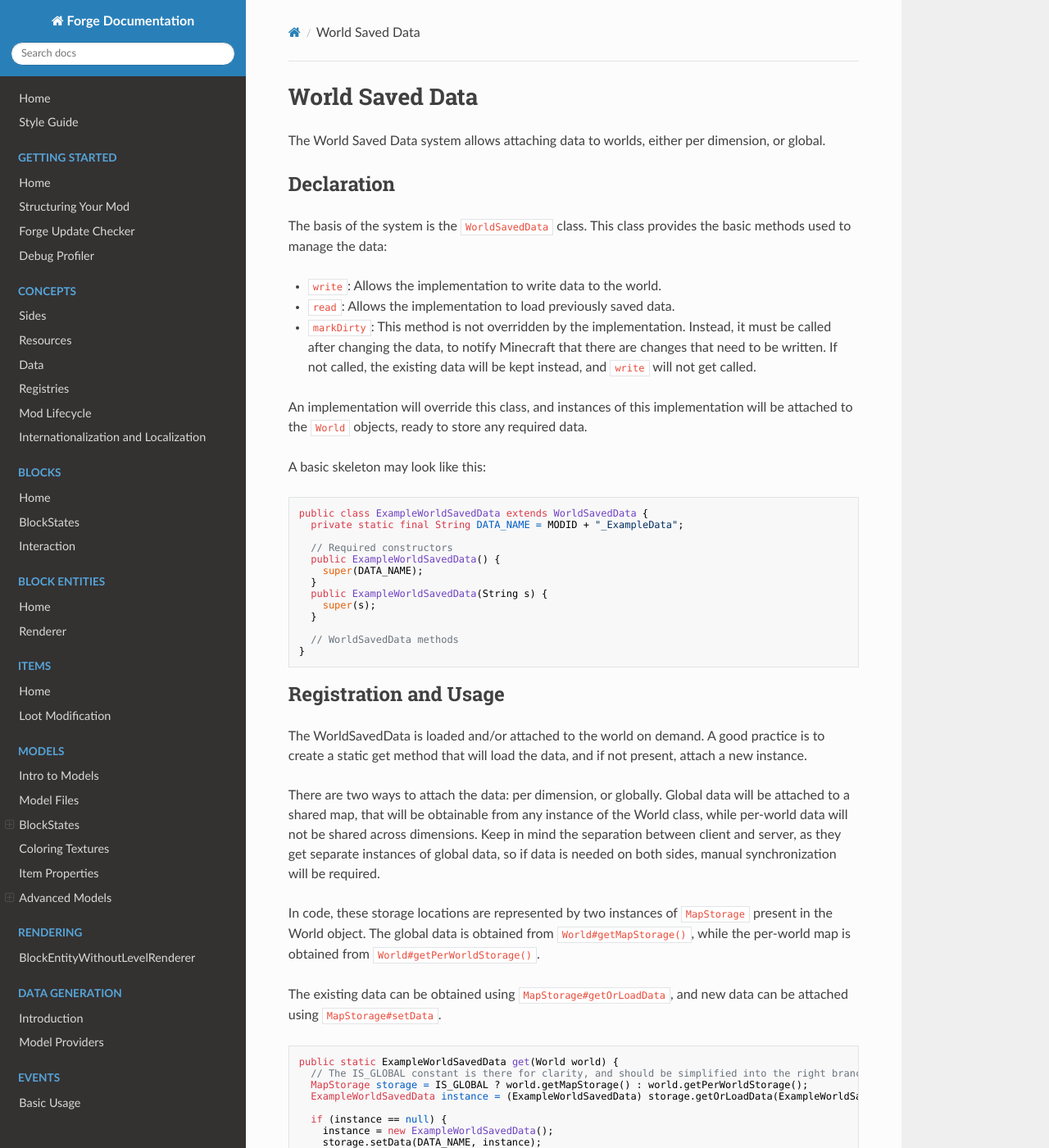
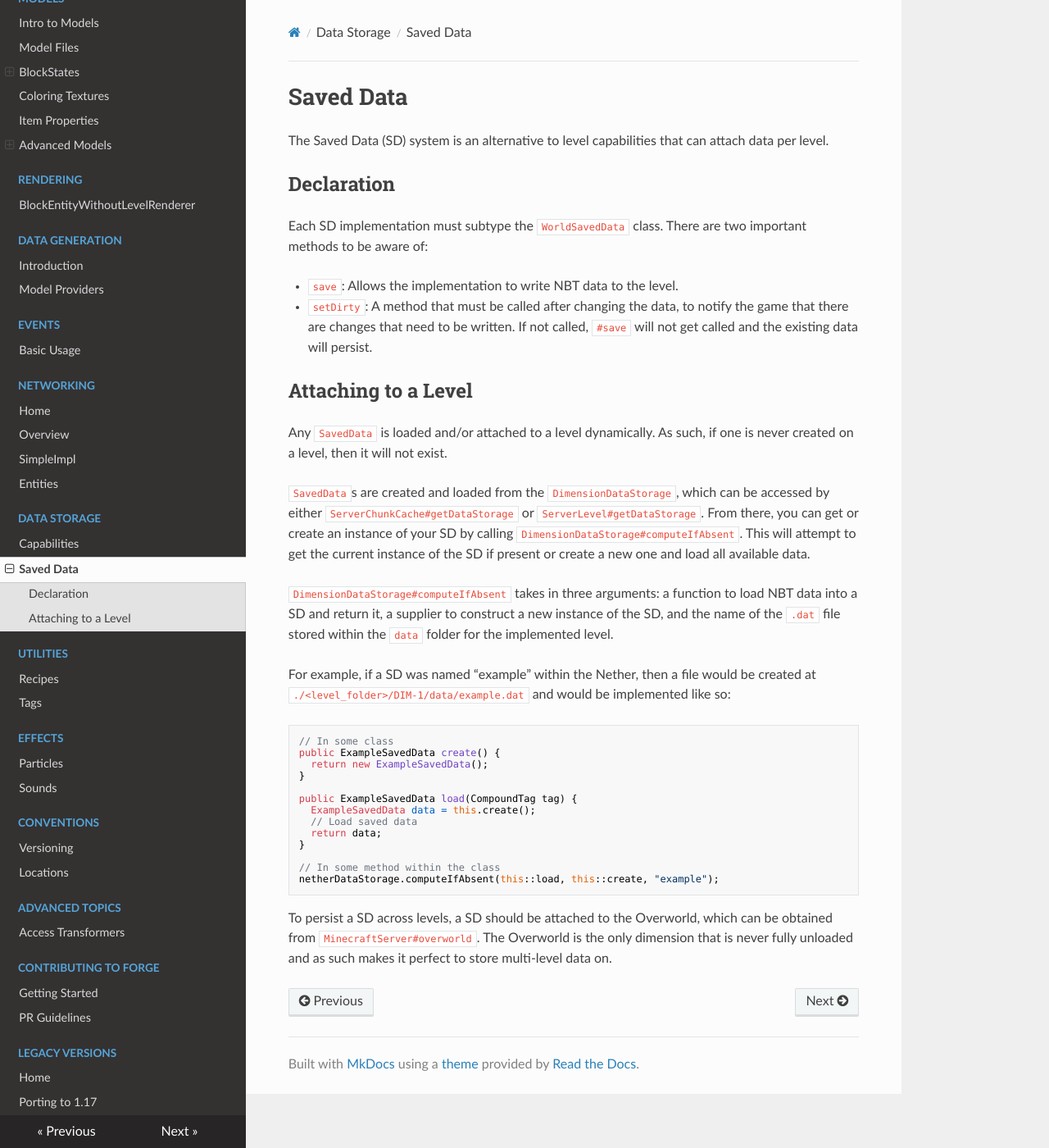
Before and after one commit to MinecraftForge/Documentation, an MkDocs documentation site: the page built from docs/datastorage/saveddata.md, in a window 1280 px wide and 1400 px high. Shown: the whole window at 82% size. Built offline with MkDocs 1.6.1, drawn with Linux system fonts in a browser that asks for light colours; nearby versions of some CDN libraries; some of the changed text lies outside the part shown.

Commit message:
Update saved data due to #389

````diff
--- a/docs/datastorage/saveddata.md
+++ b/docs/datastorage/saveddata.md
@@ -1,58 +1,41 @@
-World Saved Data
-================
+Saved Data
+==========
 
-The World Saved Data system allows attaching data to worlds, either per dimension, or global.
+The Saved Data (SD) system is an alternative to level capabilities that can attach data per level.
 
 Declaration
 -----------
 
-The basis of the system is the `WorldSavedData` class. This class provides the basic methods used to manage the data:
+Each SD implementation must subtype the `WorldSavedData` class. There are two important methods to be aware of:
 
-* `write`: Allows the implementation to write data to the world.
-* `read`: Allows the implementation to load previously saved data.
-* `markDirty`: This method is not overridden by the implementation. Instead, it must be called after changing the data, to notify Minecraft that there are changes that need to be written. If not called, the existing data will be kept instead, and `write` will not get called.
+* `save`: Allows the implementation to write NBT data to the level.
+* `setDirty`: A method that must be called after changing the data, to notify the game that there are changes that need to be written. If not called, `#save` will not get called and the existing data will persist.
 
-An implementation will override this class, and instances of this implementation will be attached to the `World` objects, ready to store any required data.
+Attaching to a Level
+----------------------
 
-A basic skeleton may look like this:
+Any `SavedData` is loaded and/or attached to a level dynamically. As such, if one is never created on a level, then it will not exist.
 
-```Java
-public class ExampleWorldSavedData extends WorldSavedData {
-  private static final String DATA_NAME = MODID + "_ExampleData";
+`SavedData`s are created and loaded from the `DimensionDataStorage`, which can be accessed by either `ServerChunkCache#getDataStorage` or `ServerLevel#getDataStorage`. From there, you can get or create an instance of your SD by calling `DimensionDataStorage#computeIfAbsent`. This will attempt to get the current instance of the SD if present or create a new one and load all available data.
 
-  // Required constructors
-  public ExampleWorldSavedData() {
-    super(DATA_NAME);
-  }
-  public ExampleWorldSavedData(String s) {
-    super(s);
-  }
+`DimensionDataStorage#computeIfAbsent` takes in three arguments: a function to load NBT data into a SD and return it, a supplier to construct a new instance of the SD, and the name of the `.dat` file stored within the `data` folder for the implemented level.
 
-  // WorldSavedData methods
+For example, if a SD was named "example" within the Nether, then a file would be created at `./<level_folder>/DIM-1/data/example.dat` and would be implemented like so:
+
+```java
+// In some class
+public ExampleSavedData create() {
+  return new ExampleSavedData();
 }
+
+public ExampleSavedData load(CompoundTag tag) {
+  ExampleSavedData data = this.create();
+  // Load saved data
+  return data;
+}
+
+// In some method within the class
+netherDataStorage.computeIfAbsent(this::load, this::create, "example");
 ```
 
-Registration and Usage
-----------------------
-
-The WorldSavedData is loaded and/or attached to the world on demand. A good practice is to create a static get method that will load the data, and if not present, attach a new instance.
-
-There are two ways to attach the data: per dimension, or globally. Global data will be attached to a shared map, that will be obtainable from any instance of the World class, while per-world data will not be shared across dimensions. Keep in mind the separation between client and server, as they get separate instances of global data, so if data is needed on both sides, manual synchronization will be required.
-
-In code, these storage locations are represented by two instances of `MapStorage` present in the World object. The global data is obtained from `World#getMapStorage()`, while the per-world map is obtained from `World#getPerWorldStorage()`.
-
-The existing data can be obtained using `MapStorage#getOrLoadData`, and new data can be attached using `MapStorage#setData`.
-
-```Java
-public static ExampleWorldSavedData get(World world) {
-  // The IS_GLOBAL constant is there for clarity, and should be simplified into the right branch.
-  MapStorage storage = IS_GLOBAL ? world.getMapStorage() : world.getPerWorldStorage();
-  ExampleWorldSavedData instance = (ExampleWorldSavedData) storage.getOrLoadData(ExampleWorldSavedData.class, DATA_NAME);
-
-  if (instance == null) {
-    instance = new ExampleWorldSavedData();
-    storage.setData(DATA_NAME, instance);
-  }
-  return instance;
-}
-```
+To persist a SD across levels, a SD should be attached to the Overworld, which can be obtained from `MinecraftServer#overworld`. The Overworld is the only dimension that is never fully unloaded and as such makes it perfect to store multi-level data on.
--- a/mkdocs.yml
+++ b/mkdocs.yml
@@ -54,7 +54,7 @@ nav:
     - Entities: 'networking/entities.md'
   - Data Storage:
     - Capabilities: 'datastorage/capabilities.md'
-#    - Saved Data: 'datastorage/saveddata.md'
+    - Saved Data: 'datastorage/saveddata.md'
   - Utilities:
     - Recipes: 'utilities/recipes.md'
     - Tags: 'utilities/tags.md'
````
